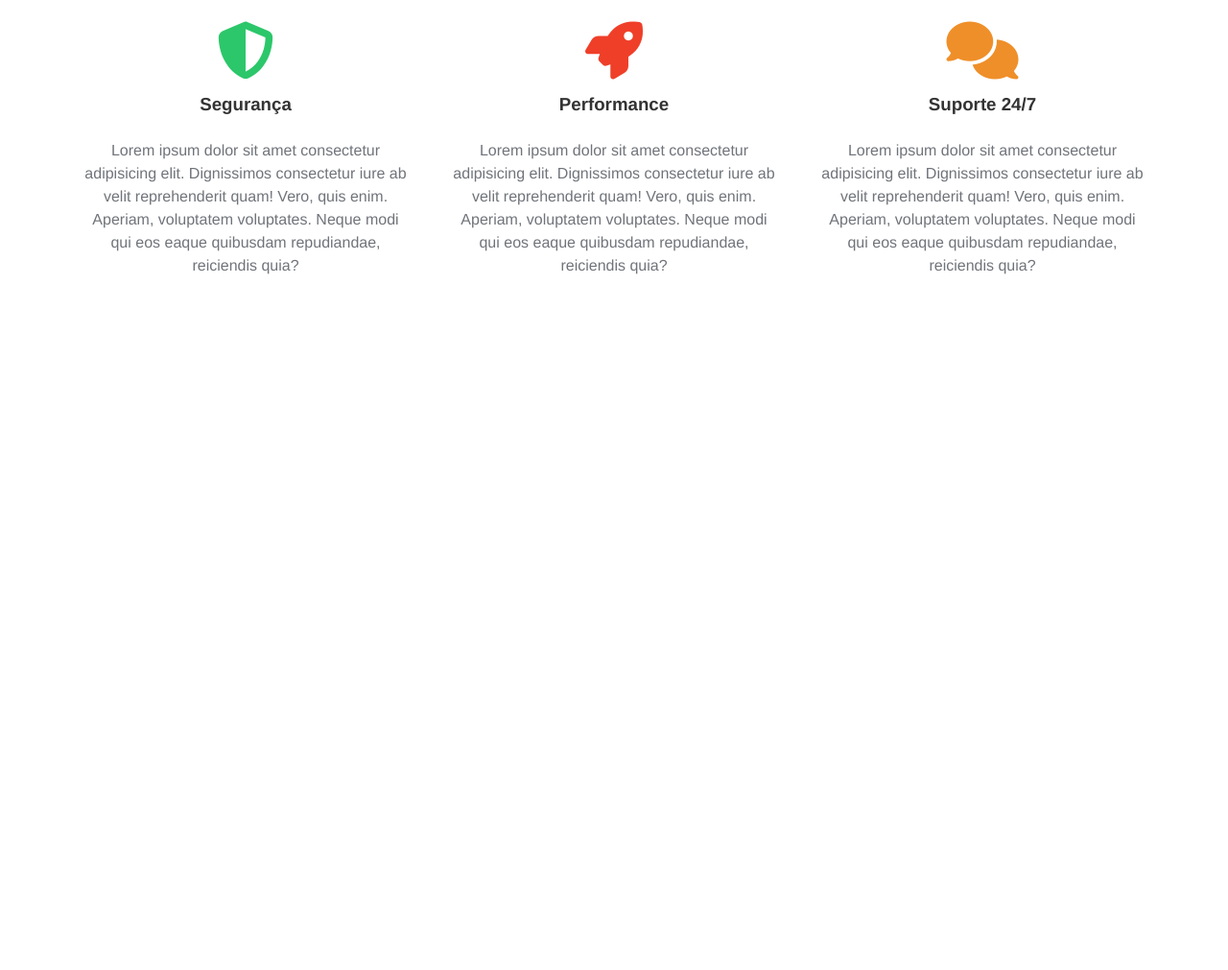
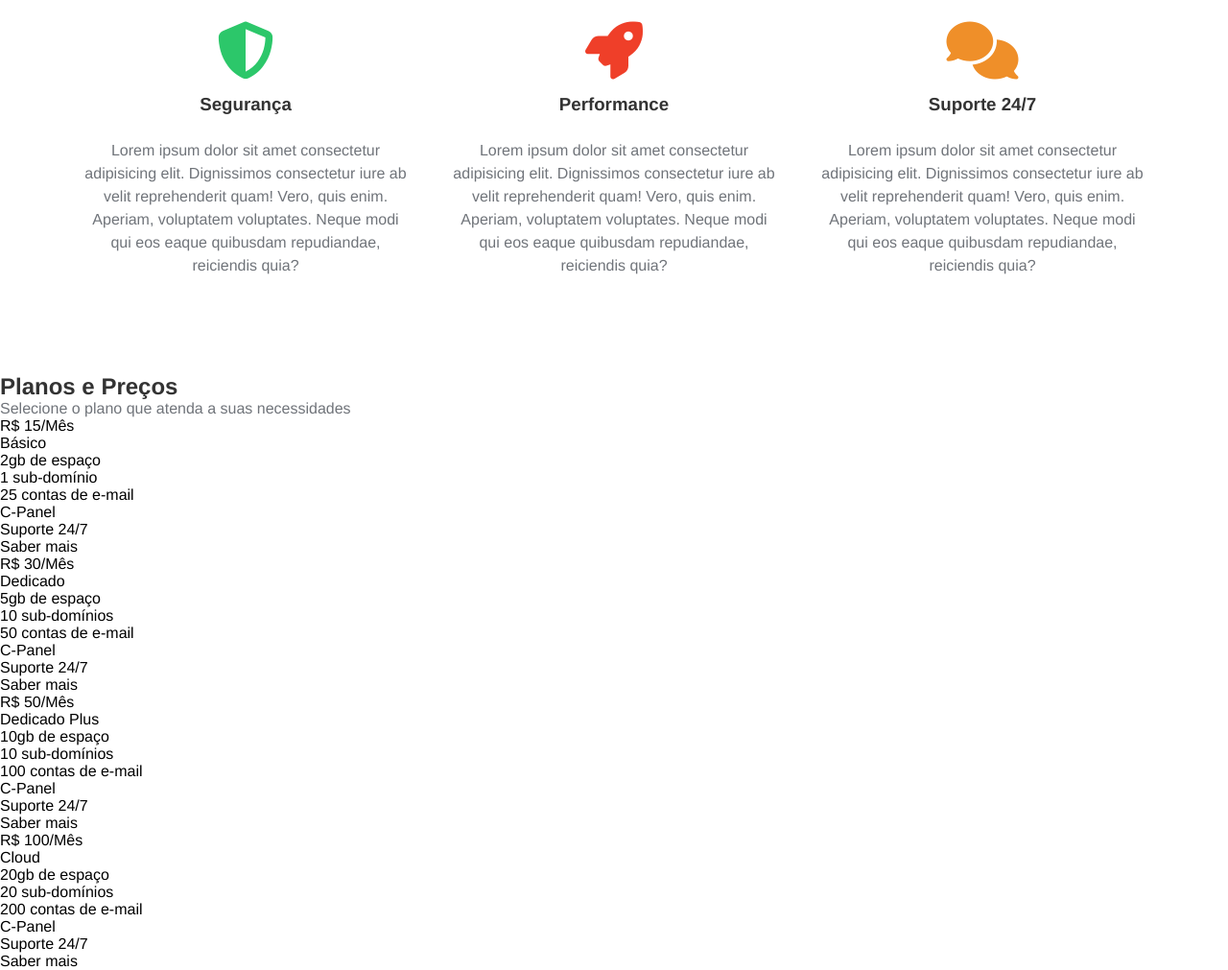
Before and after one commit to jonatasthome07/hDCHost, a plain HTML site: page index.html in a window 1280 px wide. Shown: the part 576-1587 px from the top of the page at 96% size. Before the commit the page ends 965 px from the top, so only its background shows below. Drawn offline with Linux system fonts and the light colour scheme.

Commit message:
Updating HTML

```diff
--- a/index.html
+++ b/index.html
@@ -56,6 +56,60 @@
                     </li>
                 </ul>
             </section>
+            <section class="pricing-container">
+                <h2>Planos e Preços</h2>
+                <p>Selecione o plano que atenda a suas necessidades</p>
+                <div class="plans-container">
+                    <div class="plan">
+                        <ul>
+                            <li class="price">R$ 15/Mês</li>
+                            <li class="plan-name">Básico</li>
+                            <li>2gb de espaço</li>
+                            <li>1 sub-domínio</li>
+                            <li>25 contas de e-mail</li>
+                            <li>C-Panel</li>
+                            <li>Suporte 24/7</li>
+                            <li class="plan-btn">Saber mais</li>
+                        </ul>
+                    </div>
+                    <div class="plan">
+                        <ul>
+                            <li class="price">R$ 30/Mês</li>
+                            <li class="plan-name">Dedicado</li>
+                            <li>5gb de espaço</li>
+                            <li>10 sub-domínios</li>
+                            <li>50 contas de e-mail</li>
+                            <li>C-Panel</li>
+                            <li>Suporte 24/7</li>
+                            <li class="plan-btn">Saber mais</li>
+                        </ul>
+                    </div>
+                    <div class="plan">
+                        <ul>
+                            <li class="price-recommended">R$ 50/Mês</li>
+                            <li class="plan-name">Dedicado Plus</li>
+                            <li>10gb de espaço</li>
+                            <li>10 sub-domínios</li>
+                            <li>100 contas de e-mail</li>
+                            <li>C-Panel</li>
+                            <li>Suporte 24/7</li>
+                            <li class="plan-btn recommended">Saber mais</li>
+                        </ul>
+                    </div>
+                    <div class="plan">
+                        <ul>
+                            <li class="price">R$ 100/Mês</li>
+                            <li class="plan-name">Cloud</li>
+                            <li>20gb de espaço</li>
+                            <li>20 sub-domínios</li>
+                            <li>200 contas de e-mail</li>
+                            <li>C-Panel</li>
+                            <li>Suporte 24/7</li>
+                            <li class="plan-btn">Saber mais</li>
+                        </ul>
+                    </div>
+                </div>
+            </section>
         </main>
    </div>
 </body>
```
